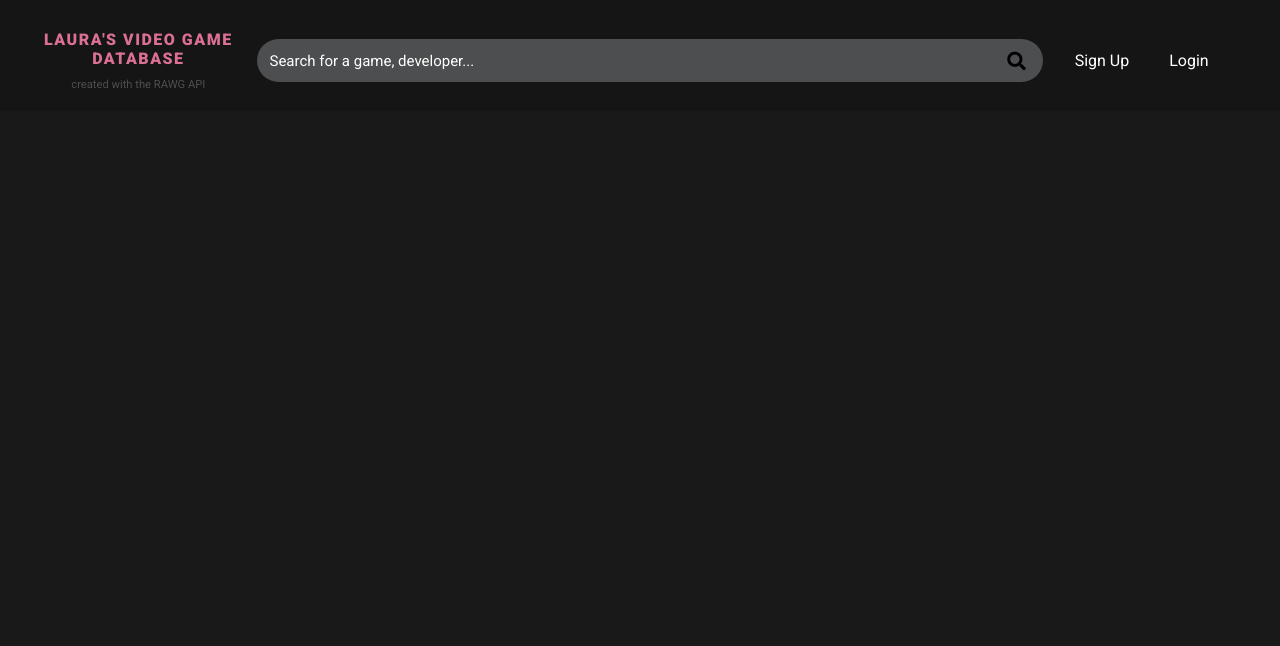
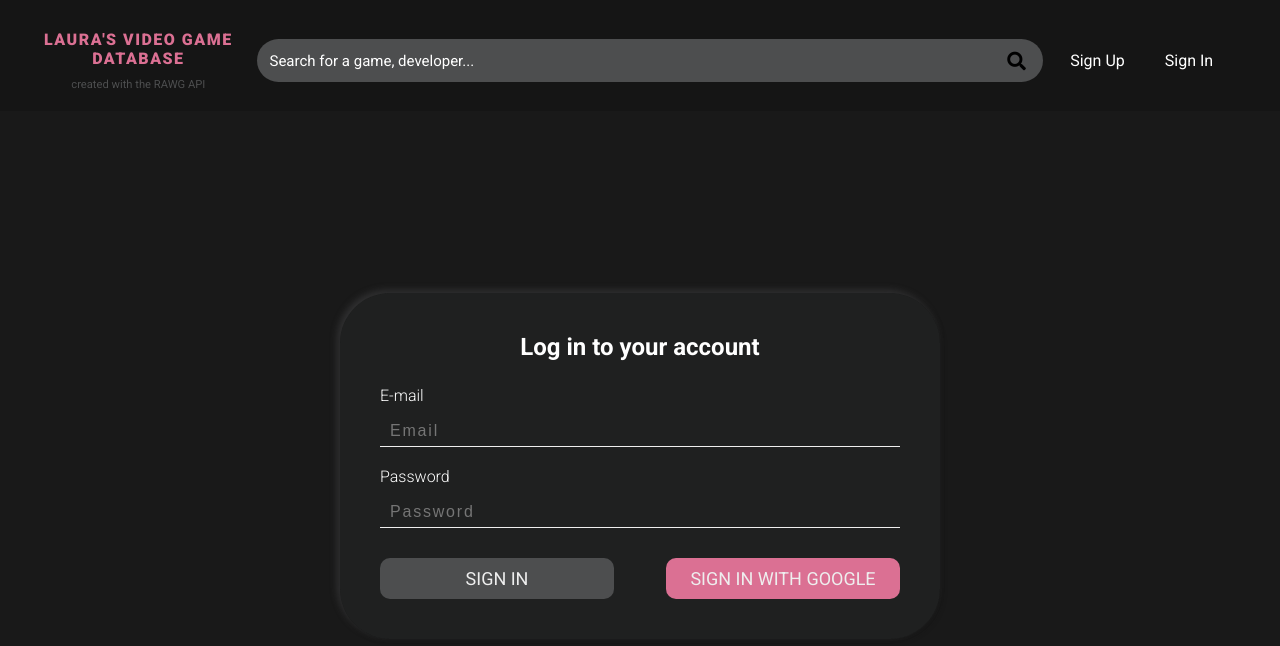
Before and after one commit to lauramarkovic/videogamedb, a React (Create React App) app: page /login in a window 1280 px wide. Shown: the top 646 px of the page. Built offline with nearby package versions, Linux system fonts and the light colour scheme; no server answers.

Commit message:
Sign In Form

```diff
--- a/src/App.js
+++ b/src/App.js
@@ -3,7 +3,8 @@ import { Switch, Route } from "react-router-dom";
 import Header from "./components/Header/Header";
 import Loader from "./components/Loader/Loader";
 import Main from "./pages/Main/Main";
-import SignUp from "./components/SignUp/SignUp";
+import SignUp from "./pages/SignUp/SignUp";
+import SignIn from "./pages/SignIn/SignIn";
 
 import { useFetch } from "./hooks/useFetch";
 import { currentDate, nextDate } from "./util/constants";
@@ -55,6 +56,7 @@ const App = () => {
               } />
         }
         <Route path="/signup" component={SignUp} />
+        <Route path="/login" component={SignIn} />
       </Switch>
     </div>
   );
--- a/src/components/Header/Header.js
+++ b/src/components/Header/Header.js
@@ -19,7 +19,9 @@ function Header() {
         <Link to="/signup">
           <button>Sign Up</button>
         </Link>
-        <button>Login</button>
+        <Link to="/login">
+          <button>Sign In</button>
+        </Link>
       </div>
     </header>
   )
--- /dev/null
+++ b/src/pages/SignIn/SignIn.css
@@ -0,0 +1,109 @@
+.signin {
+  display: flex;
+  flex-direction: column;
+  align-items: center;
+  justify-content: center;
+  height: calc(100vh - 150px);
+}
+
+.form {
+  background-color: #4d4e4f20;
+  min-width: 600px;
+  padding: 40px;
+  border-radius: 50px;
+  box-shadow: -3px -3px 7px #4d4e4f73, 3px 3px 5px #15151528;
+}
+
+.form h2 {
+  text-align: center;
+  margin-bottom: 15px;
+}
+
+.form-input {
+  display: flex;
+  flex-direction: column;
+  padding: 10px 0px 10px;
+}
+
+.form-input label {
+  display: block;
+  font-weight: 300;
+}
+
+.form-input input {
+  background-color: transparent;
+  color: #fff;
+  font-size: 18px;
+  letter-spacing: 0.1em;
+  margin-top: 5px;
+  padding: 10px 10px 5px;
+  border-radius: 0;
+  border: none;
+  border-bottom: 1px solid #eee;
+}
+
+.form-input input::placeholder {
+  font-size: 16px;
+}
+
+.form-input input:focus {
+  outline: none;
+}
+
+.btn {
+  background-color: palevioletred;
+  color: #eee;
+  border: none;
+  cursor: pointer;
+  margin-top: 20px;
+  padding: 10px;
+  font-family: inherit;
+  font-size: 18px;
+  text-transform: uppercase;
+  border-radius: 10px;
+}
+
+.btn:hover {
+  background-color: #994E67;
+}
+
+.btn:active {
+  transform: scale(0.98);
+}
+
+.signUpBtn {
+  width: 100%;
+}
+
+.sign-in-btns {
+  display: flex;
+  justify-content: space-between;
+}
+
+.signInBtn,
+.signInGoogleBtn {
+  width: 45%;
+}
+
+.signInBtn {
+  background-color: var(--lightgrey-color);
+}
+
+.signInBtn:hover {
+  background-color: #303031;
+}
+
+.submitBtn:active,
+.submitBtn:focus {
+  outline: none;
+}
+
+.submitBtn:active {
+  transform: scale(0.98);
+}
+
+@media(max-width: 800px) {
+  .form {
+    min-width: 400px;
+  }
+}
--- /dev/null
+++ b/src/pages/SignIn/SignIn.jsx
@@ -0,0 +1,52 @@
+import React, { useState } from 'react';
+import "./SignIn.css";
+
+const SignIn = () => {
+  const [email, setEmail] = useState('');
+  const [password, setPassword] = useState('');
+
+  const handleSubmit = event => {
+    event.preventDefault();
+
+    setEmail('');
+    setPassword('');
+  }
+
+  return (
+    <div className="signin">
+      <form className="form" onSubmit={handleSubmit}>
+        <h2>Log in to your account</h2>
+        <div className="form-input">
+          <label for="email">E-mail</label>
+          <input
+            type="email"
+            value={email}
+            onChange={e => setEmail(e.target.value)}
+            id="email"
+            name="email"
+            placeholder="Email"
+            required
+          />
+        </div>
+        <div className="form-input">
+          <label for="password">Password</label>
+          <input
+            type="password"
+            value={password}
+            onChange={e => setPassword(e.target.value)}
+            id="password"
+            name="password"
+            placeholder="Password"
+            required
+          />
+        </div>
+        <div className="sign-in-btns">
+          <button type="submit" className="btn signInBtn">Sign In</button>
+          <button type="submit" className="btn signInGoogleBtn">Sign in with Google</button>
+        </div>
+      </form>
+    </div>
+  )
+};
+
+export default SignIn;
--- a/src/components/SignUp/SignUp.jsx
+++ b/src/pages/SignUp/SignUp.jsx
@@ -5,7 +5,7 @@ const SignUp = () => {
   return (
     <div className="signup">
       <form className="form">
-        <h2>Sign Up</h2>
+        <h2>Register an account</h2>
         <div className="form-input">
           <label for="username">Username</label>
           <input type="text" id="username" name="username" placeholder="Username" required />
@@ -22,7 +22,7 @@ const SignUp = () => {
           <label for="confirmPassword">Confirm Password</label>
           <input type="password" id="confirmPassword" name="confirmPassword" placeholder="Confirm Password" required />
         </div>
-        <button type="submit" className="submitBtn">Submit</button>
+        <button type="submit" className="btn signUpBtn">Submit</button>
       </form>
     </div>
   )
```
Also changed, not shown: src/pages/SignUp/SignUp.css (renamed from src/components/SignUp/SignUp.css), 1 other file (tests, documents, lock files or other folders).
